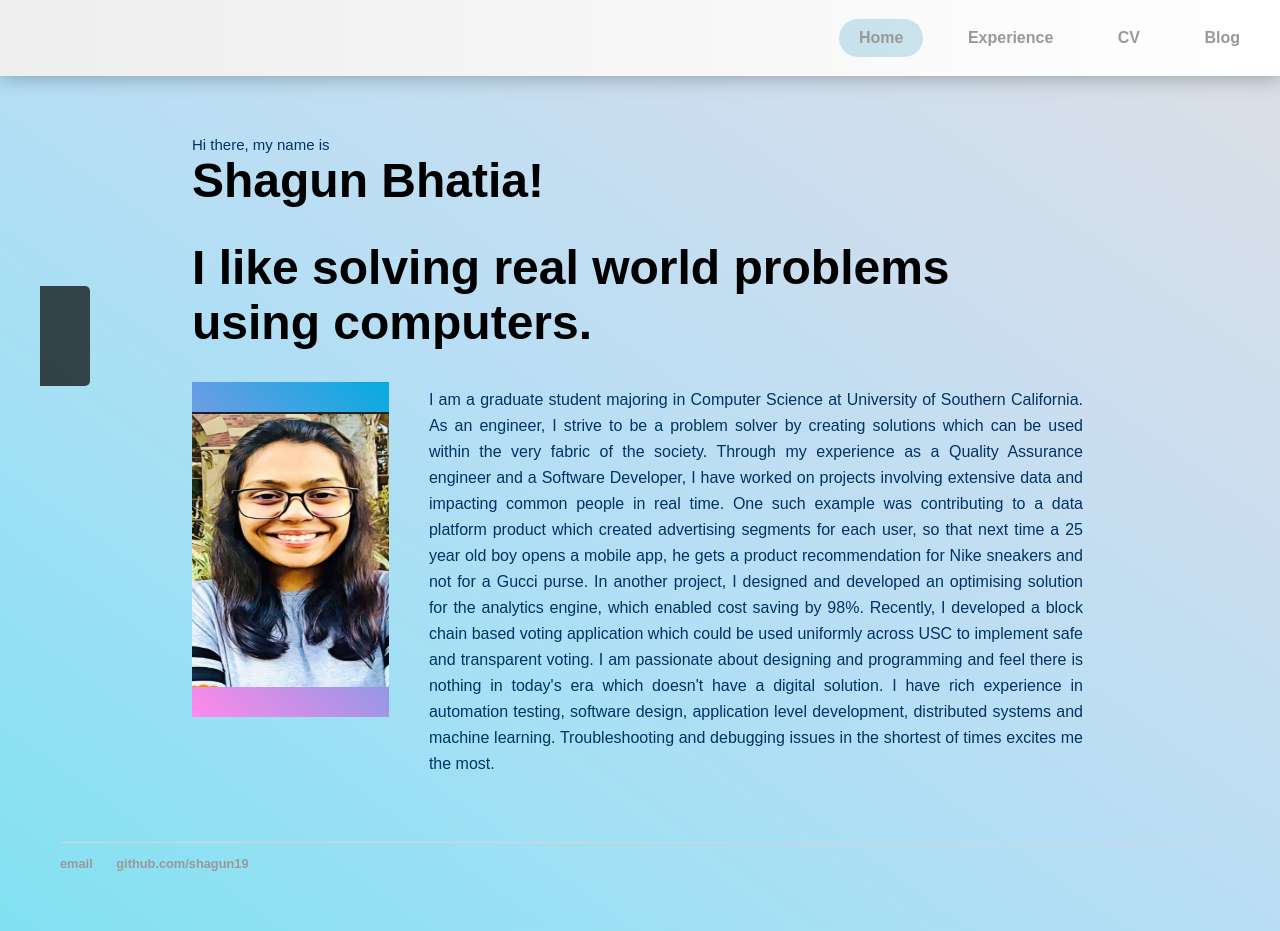
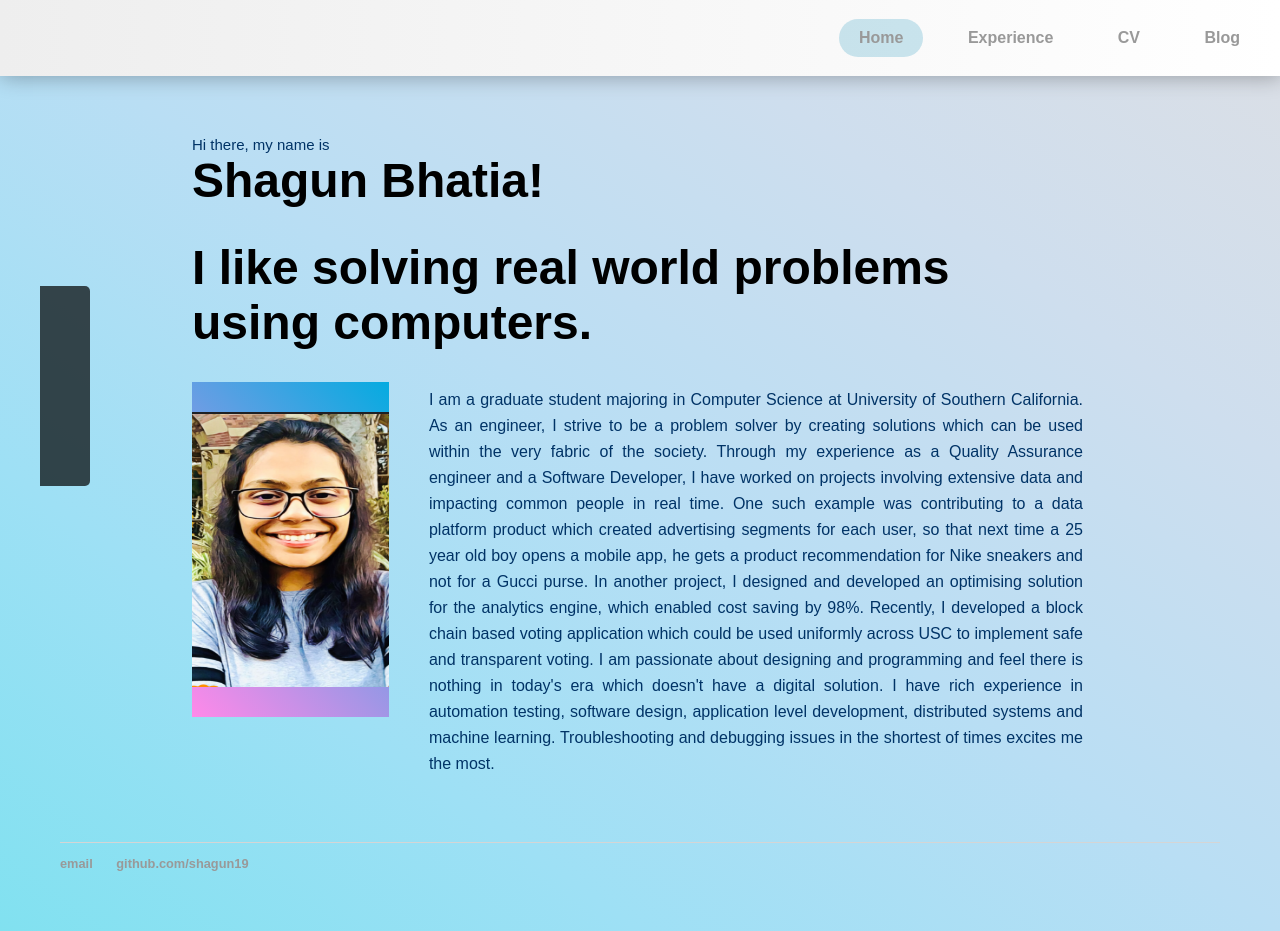
Before and after one commit to shagun19/shagun19.github.io, a Jekyll site: the page index.html, which Jekyll copies as it is, in a window 1280 px wide. Built offline with Jekyll 4.4.1, drawn with Linux system fonts in a browser that asks for light colours; some web fonts are replaced.

Commit message:
social media

```diff
--- a/index.html
+++ b/index.html
@@ -52,10 +52,16 @@
 
 <ul id="social-sidebar" style="list-style-type:none;">
 <li>
-<a class="entypo-facebook"><span>Facebook</span></a>
+	<a class="entypo-facebook"><span>Facebook</span></a>
 </li>
 <li>
-<a class="entypo-github"><span>Github</span></a>
+	<a class="entypo-github"><span>Github</span></a>
+</li>
+<li>
+	<a class="entypo-linkedin"><span>LinkedIn</span></a>
+</li>
+<li>
+	<a class="entypo-instagrem"><span>Instagram</span></a>
 </li>
 </ul>
 </div><!-- /.container -->
```
